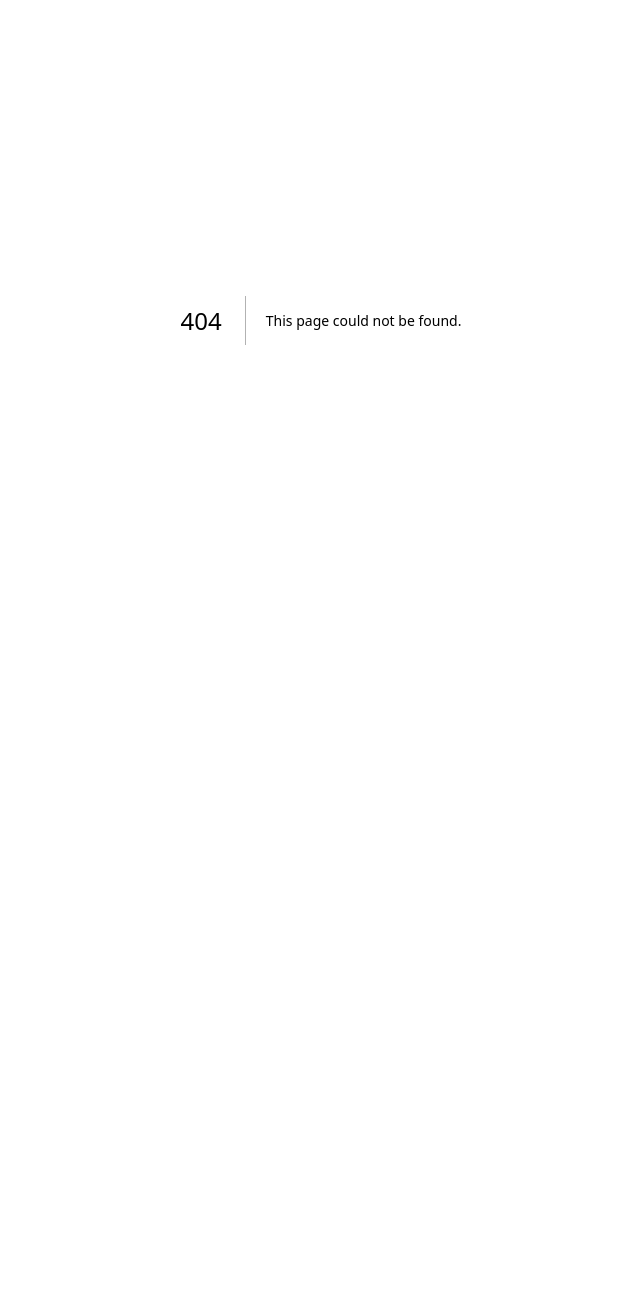
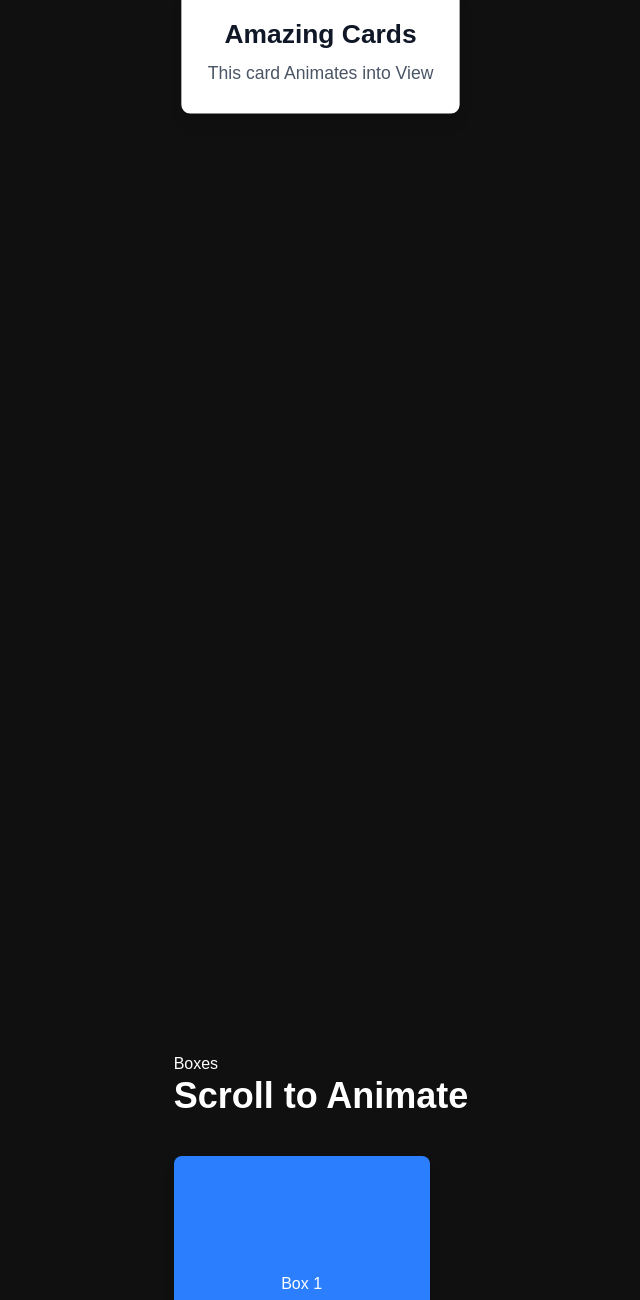
Before and after one commit to AmalJose664/Nextjs-motion-trails, a Next.js app: page /trials/scroll in a window 1280 px wide. Before the commit this address had no page. Shown: the top 1300 px of the page, without its empty margins (319-959 px from the left). Before the commit the page ends 800 px from the top, so only its background shows below. Built offline with nearby package versions, Linux system fonts and the light colour scheme.

Commit message:
topics finished

```diff
--- /dev/null
+++ b/src/app/trials/scroll/page.tsx
@@ -0,0 +1,35 @@
+import * as motion from 'motion/react-client'
+const boxes = Array.from({length:6}, (_,index)=> index +1)
+const ScrollAnime = () => {
+  return (
+	<div className='pb-[10rem] pt-[10rem]'>ScrollAnime
+		<div className="h-[200vh] w-full flex justify-center items-center mt-[100rem]">
+			<motion.div initial={{scale: .5, opacity: 0}}
+				whileInView={ { scale:1.1, opacity:1, y:-200}}
+				transition={{duration: 1}}
+				className="bg-white rounded-lg p-6 shadow-lg text-center">
+				<h2 className="text-2xl font-bold mb-2 text-gray-900">Amazing Cards</h2>
+				<p className="text-gray-600">This card Animates into View</p>
+			</motion.div>
+		</div>
+		Boxes
+		<div className=''>
+			<h1 className='text-4xl font-bold mb-10'>Scroll to Animate</h1>
+			<div className='space-y-6'>
+				{boxes.map((box,index)=>(
+					<motion.div key={index}
+					initial={{opacity:0, scale: .5}}
+					whileInView={{opacity:1, scale:1}}
+					className='w-64 h-64 bg-blue-500 flex items-center justify-center text-white rounded-lg shadow-lg'
+					>
+						Box {box}
+					</motion.div>
+				))}
+			</div>
+		</div>
+
+
+	</div>
+  )
+}
+export default ScrollAnime
--- /dev/null
+++ b/src/app/trials/useScroll/page.tsx
@@ -0,0 +1,39 @@
+'use client'
+import {motion, useScroll, useTransform} from 'motion/react'
+const UseScroll = () => {
+  const {scrollY} = useScroll()
+  const scale = useTransform(scrollY, [0, 300],[ 1, 1.5])
+  const opacity = useTransform(scrollY, [0, 100], [1, 0])
+
+const scale2 = useTransform(scrollY , [0, 60], [1, .5])
+const borderRadius = useTransform(scrollY , [0, 1000], ['0%', '50%'])
+
+	return (
+	<div>
+		<div className='h-screen flex  items-center justify-center'>
+			<motion.div style={{ scale, opacity }} className='bg-blue-500 w-32 h-32 rounded-lg shadow-lg'>
+
+			</motion.div>
+			<div className='h-[150vh] w-full'>
+
+			</div>
+
+		</div>
+		<div className='relative -h-[150vh] overflow-hidden'>
+			<motion.img src={'https://images.unsplash.com/photo-1728408828574-70a460530093?q=80&w=3870&auto=format&fit=crop&ixlib=rb-4.0.3&ixid=M3wxMjA3fDB8MHxwaG90by1wYWdlfHx8fGVufDB8fHx8fA%3D%3D'}
+			alt="Image here"
+			className='absolute inset-0 w-full object-cover'
+			style={{
+				scale:scale2,
+				borderRadius
+			}}
+			/>
+			<div className='sticky top-0 h-screen flex items-center justify-center'>
+				<h1 className='text-white text-4xl'>Scroll To Animate</h1>
+			</div>
+		</div>
+
+	</div>
+  )
+}
+export default UseScroll
```
